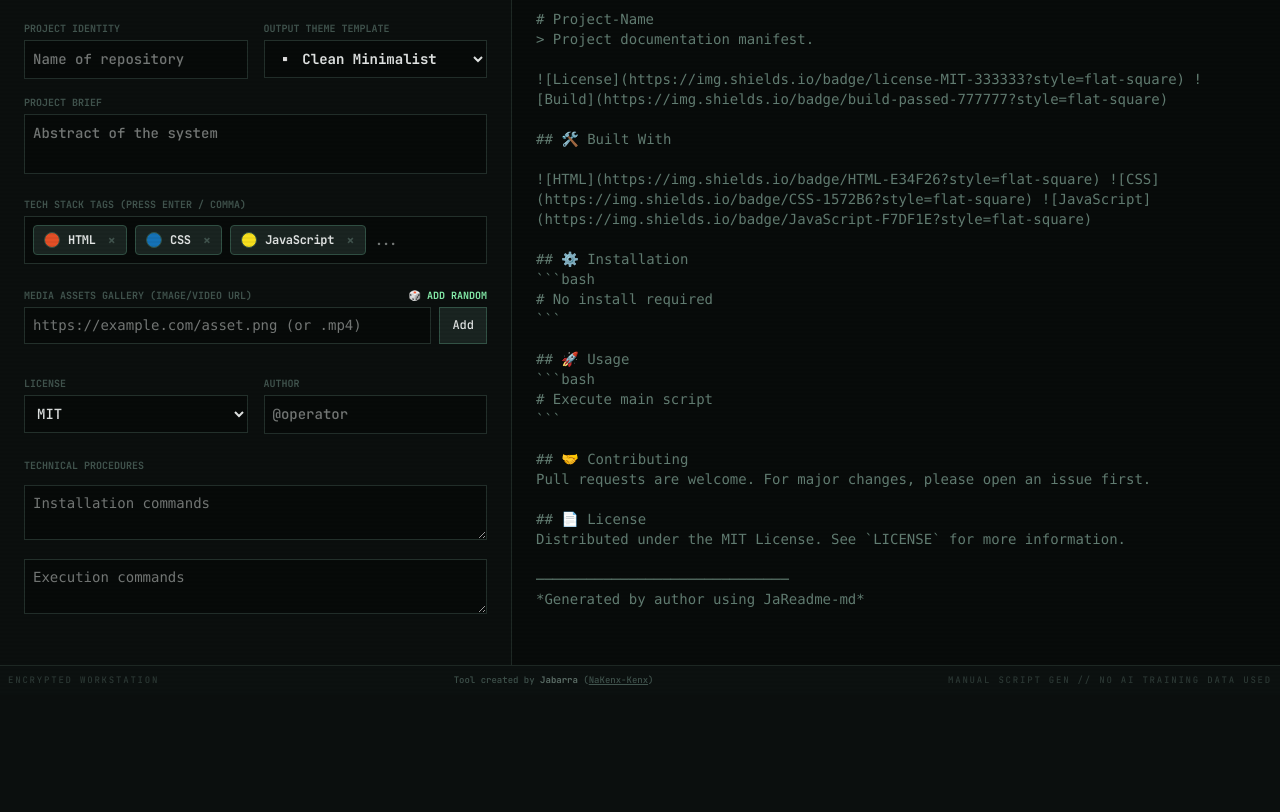
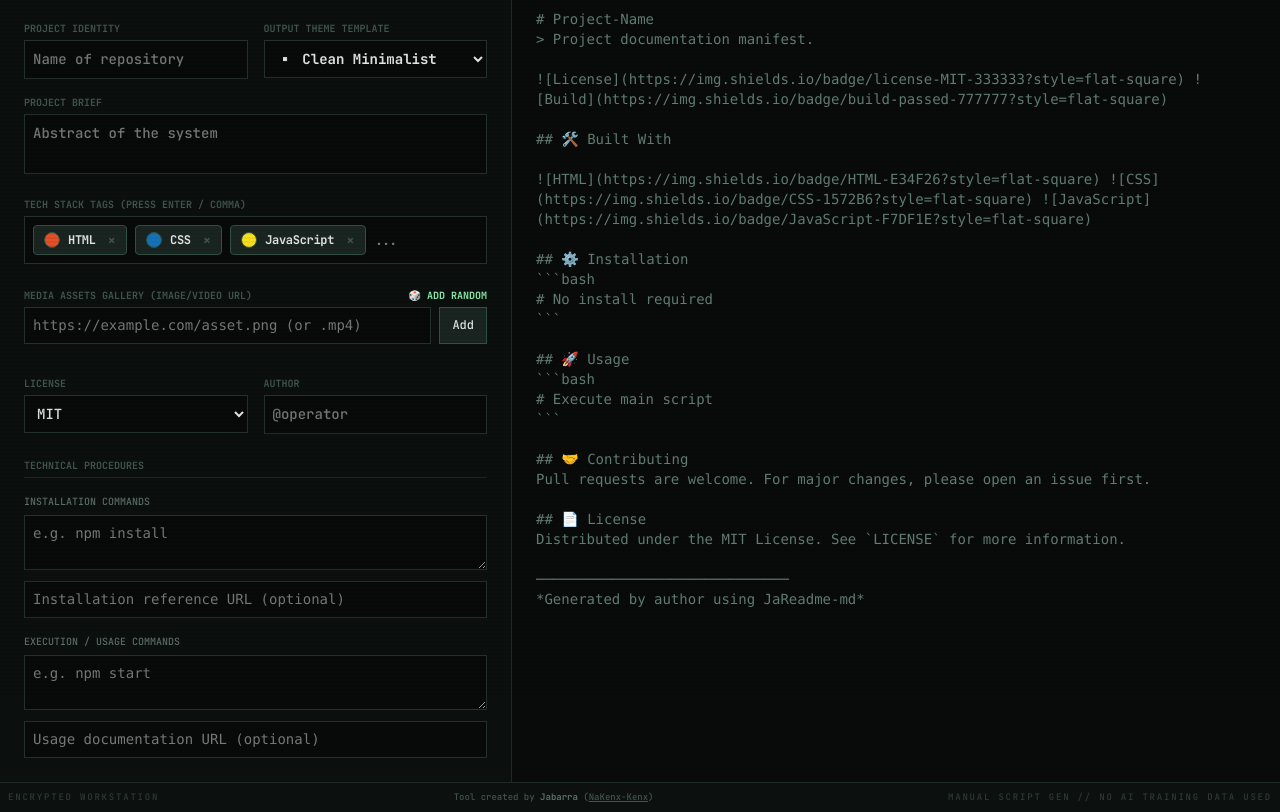
Before and after one commit to NaKenx-Kenx/JaReadMe-MD, a plain HTML site: page index.html in a window 1280 px wide. Both pictures are taken after a click on the element "SOURCE CODE". Shown: the part 105-917 px from the top of the page. Before the commit the page ends 800 px from the top, so only its background shows below. Drawn offline with nearby package versions, Linux system fonts and the light colour scheme.

Commit message:
Enhance Technical Procedures section in index.html
Updated the Technical Procedures section to include separate fields for installation and usage commands, along with optional URLs for references.

```diff
--- a/index.html
+++ b/index.html
@@ -176,10 +176,20 @@
                 </div>
             </div>
 
-            <div class="space-y-3">
-                <label class="block text-[10px] uppercase text-[#41544e] font-bold">Technical Procedures</label>
-                <textarea id="p-install" rows="2" placeholder="Installation commands" class="w-full input-field font-mono text-xs"></textarea>
-                <textarea id="p-usage" rows="2" placeholder="Execution commands" class="w-full input-field font-mono text-xs"></textarea>
+            <div class="space-y-4">
+                <label class="block text-[10px] uppercase text-[#41544e] font-bold border-b border-[#1c2622] pb-1">Technical Procedures</label>
+
+                <div class="space-y-1.5">
+                    <label class="block text-[10px] uppercase text-[#5c6e67]">Installation Commands</label>
+                    <textarea id="p-install" rows="2" placeholder="e.g. npm install" class="w-full input-field font-mono text-xs mb-1"></textarea>
+                    <input type="text" id="p-install-url" placeholder="Installation reference URL (optional)" class="w-full input-field font-mono text-xs">
+                </div>
+
+                <div class="space-y-1.5">
+                    <label class="block text-[10px] uppercase text-[#5c6e67]">Execution / Usage Commands</label>
+                    <textarea id="p-usage" rows="2" placeholder="e.g. npm start" class="w-full input-field font-mono text-xs mb-1"></textarea>
+                    <input type="text" id="p-usage-url" placeholder="Usage documentation URL (optional)" class="w-full input-field font-mono text-xs">
+                </div>
             </div>
         </section>
 
@@ -222,12 +232,14 @@
             en: {
                 built: "Built With", install: "Installation", usage: "Usage",
                 contrib: "Contributing", license: "License", desc: "Description",
-                tooltip: "Click to change color", media: "Visual Documentation Gallery"
+                tooltip: "Click to change color", media: "Visual Documentation Gallery",
+                refLink: "Reference Link"
             },
             id: {
                 built: "Teknologi Utama", install: "Instalasi", usage: "Penggunaan",
                 contrib: "Kontribusi", license: "Lisensi", desc: "Deskripsi",
-                tooltip: "Klik untuk ubah warna", media: "Galeri Dokumentasi Visual"
+                tooltip: "Klik untuk ubah warna", media: "Galeri Dokumentasi Visual",
+                refLink: "Link Referensi"
             }
         };
 
@@ -343,7 +355,9 @@
             const license = document.getElementById('p-license').value;
             const author = document.getElementById('p-author').value || "author";
             const install = document.getElementById('p-install').value;
+            const installUrl = document.getElementById('p-install-url').value.trim();
             const usage = document.getElementById('p-usage').value;
+            const usageUrl = document.getElementById('p-usage-url').value.trim();
 
             const t = translations[lang];
             const activeTheme = themeStyles[themeKey] || themeStyles.minimalist;
@@ -392,8 +406,18 @@
                 md += `</div>\n\n`;
             }
 
-            md += `## ⚙️ ${t.install}\n\`\`\`bash\n${install || "# No install required"}\n\`\`\`\n\n`;
-            md += `## 🚀 ${t.usage}\n\`\`\`bash\n${usage || "# Execute main script"}\n\`\`\`\n\n`;
+            md += `## ⚙️ ${t.install}\n\`\`\`bash\n${install || "# No install required"}\n\`\`\`\n`;
+            if (installUrl) {
+                md += `🌐 [${t.refLink}](${installUrl})\n`;
+            }
+            md += `\n`;
+
+            md += `## 🚀 ${t.usage}\n\`\`\`bash\n${usage || "# Execute main script"}\n\`\`\`\n`;
+            if (usageUrl) {
+                md += `🌐 [${t.refLink}](${usageUrl})\n`;
+            }
+            md += `\n`;
+
             md += `## 🤝 ${t.contrib}\nPull requests are welcome. For major changes, please open an issue first.\n\n`;
             md += `## 📄 ${t.license}\nDistributed under the ${license} License. See \`LICENSE\` for more information.\n\n`;
 
@@ -422,11 +446,14 @@
             const preView = document.getElementById('view-preview');
 
             if (type === 'source') {
-                srcBtn.classList.add('active'); preBtn.classList.remove('active');
-                srcView.classList.remove('hidden'); preView.classList.add('hidden');
+                srcBtn.classList.add('active');
+                preBtn.classList.remove('active');
+                srcView.classList.remove('hidden');
             } else {
-                preBtn.classList.add('active'); srcBtn.classList.remove('active');
-                preView.classList.remove('hidden'); srcView.classList.add('hidden');
+                preBtn.classList.add('active');
+                srcBtn.classList.remove('active');
+                preView.classList.remove('hidden');
+                srcView.classList.add('hidden');
                 compile();
             }
         }
@@ -443,7 +470,11 @@
             document.getElementById('clock').innerText = now.toISOString().split('T')[1].split('.')[0] + " UTC";
         }
 
-        const liveInputs = ['p-name', 'p-desc', 'p-license', 'p-author', 'p-install', 'p-usage', 'out-lang', 'p-theme'];
+        const liveInputs = [
+            'p-name', 'p-desc', 'p-license', 'p-author',
+            'p-install', 'p-install-url', 'p-usage', 'p-usage-url',
+            'out-lang', 'p-theme'
+        ];
         liveInputs.forEach(id => document.getElementById(id).addEventListener('input', () => {
             if(id === 'out-lang') renderTags();
             compile();
```
